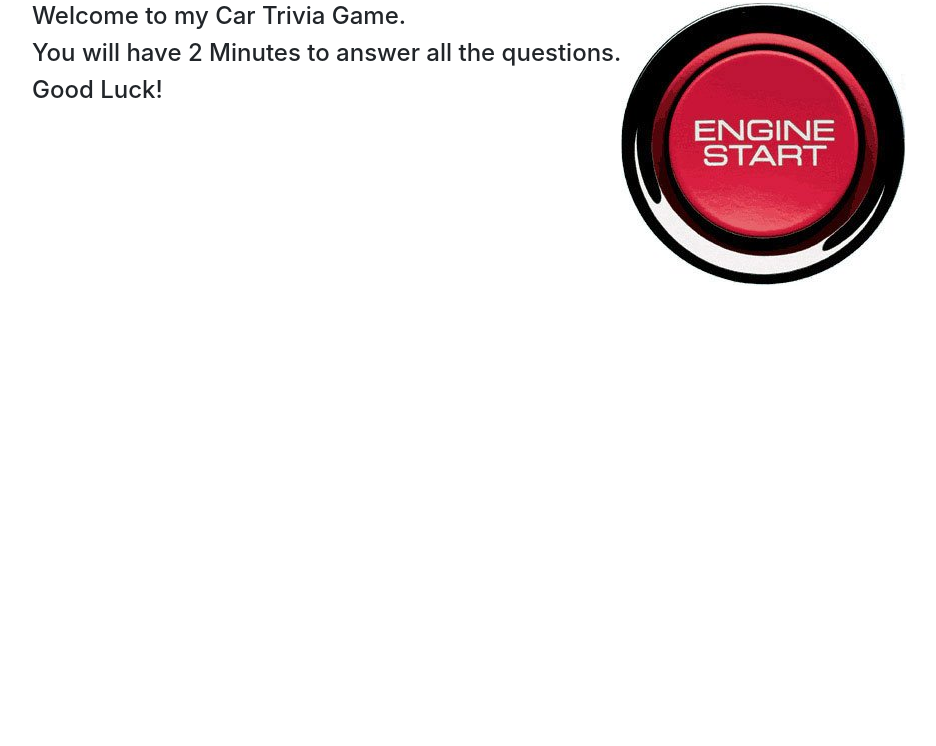
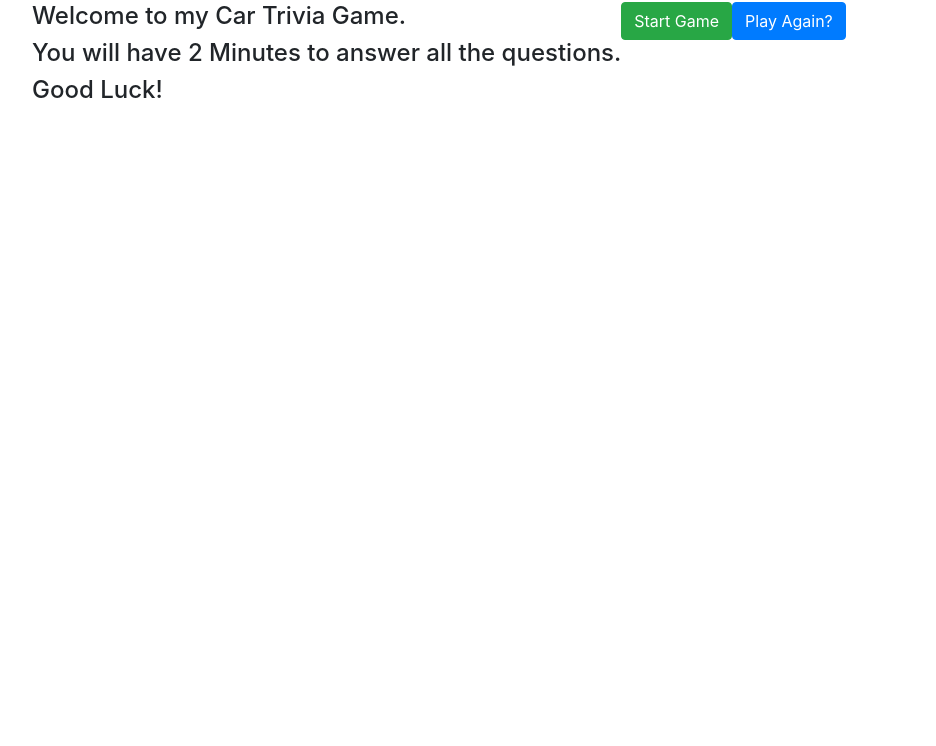
Before and after one commit to zachisaac/trivia-game, a plain HTML site: page index.html in a window 1280 px wide. Shown: the part 54-800 px from the top of the page, without its empty margins (38-974 px from the left). Drawn offline with nearby package versions, Linux system fonts and the light colour scheme.

Commit message:
Fifth Commit/Big HTML Change

```diff
--- a/index.html
+++ b/index.html
@@ -15,10 +15,12 @@
 
 <body>
     <div class="container">
+        <!--Car Triva Header-->
         <div class="row">
             <div class="col-12">
                 <h1>Car Stuff Trivia</h1>
             </div>
+            <!--Trivia Game Conditions-->
             <div class="row">
                 <div class="col-12">
                     <h4>Welcome to my Car Trivia Game.</h4>
@@ -26,15 +28,38 @@
                     <h4>Good Luck!</h4>
                 </div>
             </div>
+            <!--Time Left Countdown-->
             <div class="row">
                 <div class="col-12">
-                    <div>
-                        <input type="image" src="assets/images/startengine.jpg" name="saveForm" class="button" id="start">
+                    <div id="timeLeft"></div>
                 </div>
             </div>
+            <!--Questions Block-->
+            <div class="row">
+                <div class="col-12">
+                    <div id="questionBlock"></div>
+                </div>
+            </div>
+            <!--Answers Block-->
+            <div class="row">
+                <div class="col-12">
+                    <div id="answerBlock"></div>
+                </div>
+            </div>
+            <!--Buttons-->
+            <div class="row">
+                <div class="col-12">
+                    <button class="btn btn-success" id="start">Start Game</button>
+                </div>
+            </div>
+            <br>
+            <div class="row">
+                <div class="col-12">
+                    <button class="btn btn-primary" id="reset">Play Again?</button>
                 </div>
             </div>
 
+            <!--Footer-->
 
         </div>
 
```
Lines whose indentation alone changed are shown as unchanged.
